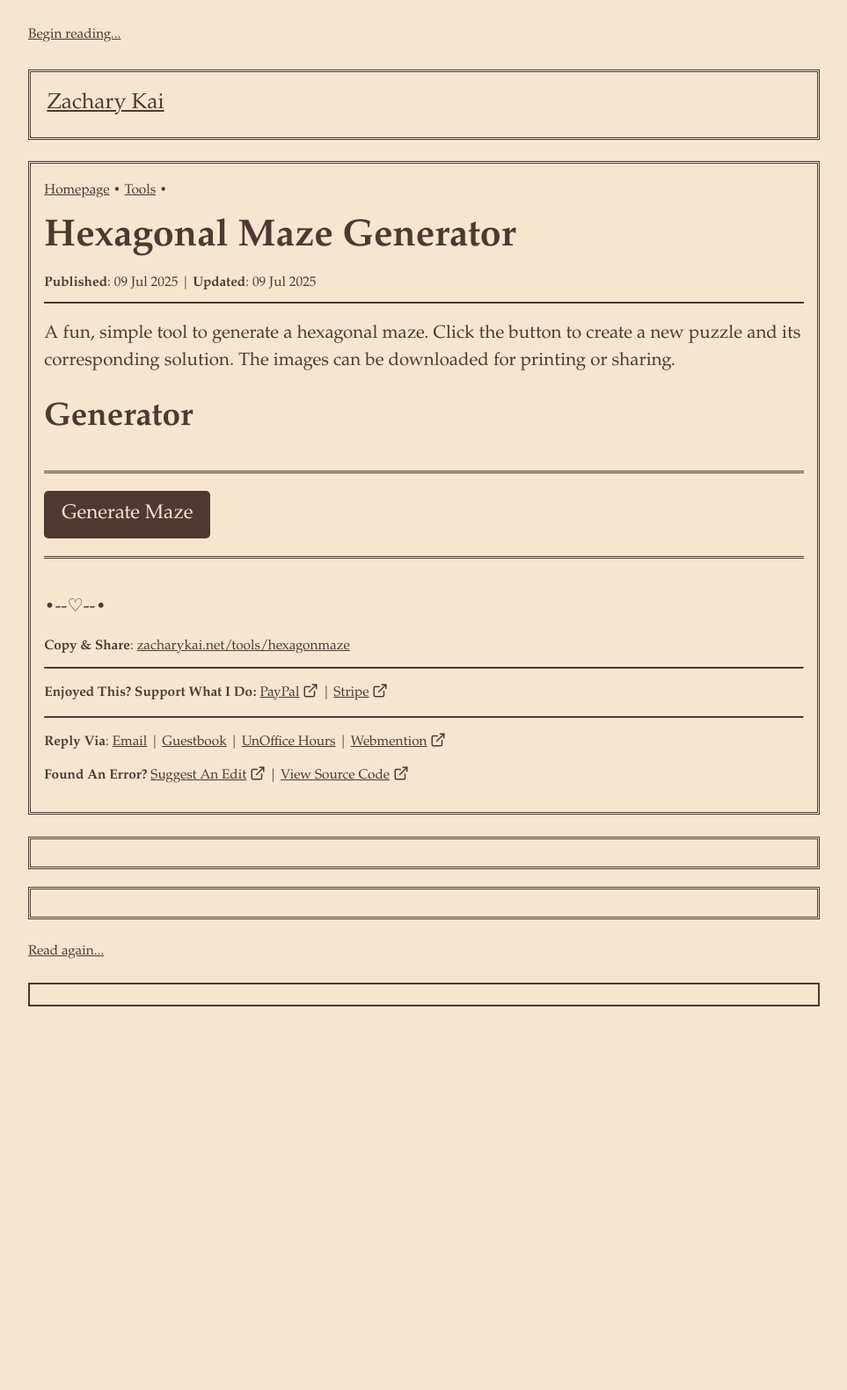
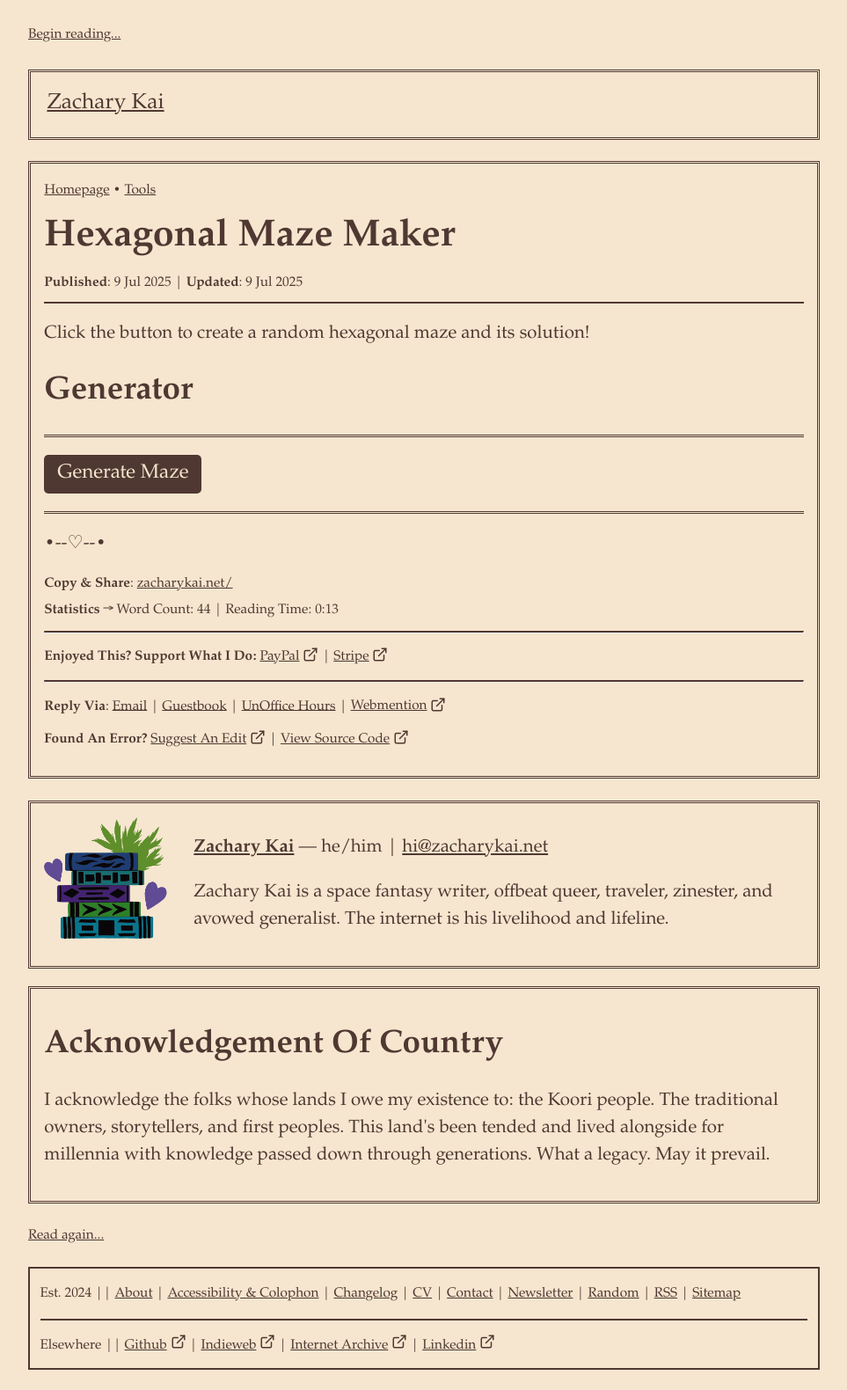
Before and after one commit to zk-codes/site, a PHP site: page /tools/hexagonmaze in a window 1280 px wide. Shown: the whole page at 88% size, without its empty margins (158-1121 px from the left). Before the commit the page ends 1144 px from the top, so only its background shows below. Run offline with PHP 8.4, Linux system fonts and the light colour scheme.

```diff
--- a/tools/circlemaze.php
+++ b/tools/circlemaze.php
@@ -288,7 +288,7 @@ if ($_SERVER['REQUEST_METHOD'] === 'POST') {
         <link rel="canonical" href="https://zacharykai.net/tools/circlemaze">
         <meta name="date" content="2025-07-09">
         <meta name="last-modified" content="2025-07-09">
-        <meta name="description" content="A simple tool to generate a random circular maze and its solution.">
+        <meta name="description" content="Click the button to create a random circular maze and its solution!">
     </head>
     <body>
         <p><a href="#top" class="essentials">Begin reading...</a></p>
@@ -315,7 +315,7 @@ if ($_SERVER['REQUEST_METHOD'] === 'POST') {
             <?php if ($maze_image_data && $solution_image_data): ?>
             <section class="maze-container">
                 <h2>Your Circular Maze</h2>
-                <p>Happy puzzling! You can righ-click or long-press on the image to save it.</p>
+                <p>Happy puzzling! You can right-click or long-press on the image to save it.</p>
                 <img src="<?= htmlspecialchars($maze_image_data) ?>" alt="Generated circular maze puzzle">
                 <hr>
                 <h2>Solution</h2>
--- a/tools/hexagonmaze.php
+++ b/tools/hexagonmaze.php
@@ -1,5 +1,4 @@
 <?php
-// --- Hexagonal Maze Logic (Fully Corrected and Optimized) ---
 
 class HexCell {
     public $q, $r;
@@ -94,11 +93,10 @@ class HexagonalMaze {
     }
 
     private function solve_maze(): void {
-        // Reset visited status for all cells before solving
         foreach ($this->grid as $cell) {
             $cell->visited = false;
         }
-        $this->solutionPath = []; // Ensure path is empty before starting
+        $this->solutionPath = [];
         $this->dfs($this->start_cell, $this->solutionPath);
     }
 
@@ -135,7 +133,6 @@ class HexagonalMaze {
     }
 
     private function hex_to_pixel(HexCell $c): array {
-        // Axial coordinate system for pointy-topped hexes
         $x = $this->center_x + $this->hex_size * (sqrt(3) * $c->q + sqrt(3) / 2 * $c->r);
         $y = $this->center_y + $this->hex_size * (3.0 / 2.0 * $c->r);
         return ['x' => $x, 'y' => $y];
@@ -160,7 +157,7 @@ class HexagonalMaze {
         $img = imagecreatetruecolor($this->img_size, $this->img_size);
         $bg = imagecolorallocate($img, 255, 255, 255);
         $wall_color = imagecolorallocate($img, 0, 0, 0);
-        $solution_color = imagecolorallocate($img, 255, 0, 0); // Red for the solution path
+        $solution_color = imagecolorallocate($img, 255, 0, 0);
         imagefill($img, 0, 0, $bg);
         imagesetthickness($img, 2);
 
@@ -183,9 +180,8 @@ class HexagonalMaze {
             }
         }
 
-        // Draw the solution path if requested
         if ($solution && !empty($this->solutionPath)) {
-            imagesetthickness($img, 4); // Make the solution path thicker
+            imagesetthickness($img, 4);
             for ($i = 0; $i < count($this->solutionPath) - 1; $i++) {
                 $p1 = $this->hex_to_pixel($this->solutionPath[$i]);
                 $p2 = $this->hex_to_pixel($this->solutionPath[$i + 1]);
@@ -193,17 +189,12 @@ class HexagonalMaze {
             }
         }
 
-        // ▼▼▼ NEW CODE START ▼▼▼
-
-        // Draw Entrance and Exit Arrows
-        $arrow_color = $wall_color; // Use black for arrows
+        $arrow_color = $wall_color;
         $arrow_base_size = $this->hex_size * 0.6;
         $arrow_height = $this->hex_size * 0.6;
         $offset_multiplier = 0.4;
 
-        // Entrance Arrow (Top)
         $start_pos = $this->hex_to_pixel($this->start_cell);
-        // The 'N' wall connects vertices at 270 and 330 degrees
         $angle1_rad = deg2rad(270);
         $angle2_rad = deg2rad(330);
         $x1 = $start_pos['x'] + $this->hex_size * cos($angle1_rad);
@@ -215,15 +206,13 @@ class HexagonalMaze {
         $offset = $this->hex_size * $offset_multiplier;
 
         $entrance_arrow_points = [
-            (int)($mid_x - $arrow_base_size / 2), (int)($mid_y - $offset - $arrow_height), // Base top-left
-            (int)($mid_x + $arrow_base_size / 2), (int)($mid_y - $offset - $arrow_height), // Base top-right
-            (int)($mid_x), (int)($mid_y - $offset)  // Tip pointing down
+            (int)($mid_x - $arrow_base_size / 2), (int)($mid_y - $offset - $arrow_height),
+            (int)($mid_x + $arrow_base_size / 2), (int)($mid_y - $offset - $arrow_height),
+            (int)($mid_x), (int)($mid_y - $offset)
         ];
         imagefilledpolygon($img, $entrance_arrow_points, 3, $arrow_color);
 
-        // Exit Arrow (Bottom)
         $end_pos = $this->hex_to_pixel($this->end_cell);
-        // The 'S' wall connects vertices at 90 and 150 degrees
         $angle1_rad = deg2rad(90);
         $angle2_rad = deg2rad(150);
         $x1 = $end_pos['x'] + $this->hex_size * cos($angle1_rad);
@@ -235,13 +224,11 @@ class HexagonalMaze {
         $offset = $this->hex_size * $offset_multiplier;
 
         $exit_arrow_points = [
-            (int)($mid_x - $arrow_base_size / 2), (int)($mid_y + $offset), // Base top-left
-            (int)($mid_x + $arrow_base_size / 2), (int)($mid_y + $offset), // Base top-right
-            (int)($mid_x), (int)($mid_y + $offset + $arrow_height) // Tip pointing down
+            (int)($mid_x - $arrow_base_size / 2), (int)($mid_y + $offset),
+            (int)($mid_x + $arrow_base_size / 2), (int)($mid_y + $offset),
+            (int)($mid_x), (int)($mid_y + $offset + $arrow_height)
         ];
         imagefilledpolygon($img, $exit_arrow_points, 3, $arrow_color);
-
-        // ▲▲▲ NEW CODE END ▲▲▲
 
         imagepng($img);
         imagedestroy($img);
@@ -259,11 +246,12 @@ if ($_SERVER['REQUEST_METHOD'] === 'POST') {
     $mazeGenerated = true;
 }
 ?>
+
 <!DOCTYPE html>
 <html lang="en-US">
 <head>
     <meta charset="utf-8">
-    <title>Hexagonal Maze Generator | Zachary Kai</title>
+    <title>Hexagonal Maze Maker | Zachary Kai</title>
     <meta name="viewport" content="width=device-width, initial-scale=1">
     <link rel="shortcut icon" href="/assets/icon.ico" type="image/x-icon">
     <link rel="stylesheet" href="/assets/style.css">
@@ -272,48 +260,45 @@ if ($_SERVER['REQUEST_METHOD'] === 'POST') {
     <link rel="alternate" type="application/rss+xml" title="Zachary Kai" href="/assets/rss.xml">
     <link rel="webmention" href="https://webmention.io/zacharykai.net/webmention" />
     <link rel="canonical" href="https://zacharykai.net/tools/hexagonmaze">
-    <meta name="date" content="<?php echo date('Y-m-d'); ?>">
-    <meta name="last-modified" content="<?php echo date('Y-m-d'); ?>">
-    <meta name="description" content="A tool to generate a medium-difficulty hexagonal maze puzzle and its solution.">
+    <meta name="date" content="2025-07-09">
+    <meta name="last-modified" content="2025-07-09">
+    <meta name="description" content="Making a hexagonal maze and its solution.">
 </head>
 <body>
     <p><a href="#top" class="essentials">Begin reading...</a></p>
     <header><nav><a href="/">Zachary Kai</a></nav></header>
     <main>
         <header>
-            <p class="breadcrumbs"><a href="/">Homepage</a> • <a href="/tools">Tools</a> •</p>
-            <h1 class="p-name">Hexagonal Maze Generator</h1>
+            <p class="breadcrumbs"><a href="/">Homepage</a> • <a href="/sitemap#tools">Tools</a></p>
+            <h1 class="p-name">Hexagonal Maze Maker</h1>
             <p class="postmeta">
-                <strong>Published</strong>: <time class="dt-published" datetime="2025-07-09">09 Jul 2025</time> |
-                <strong>Updated</strong>: <time class="dt-modified" datetime="2025-07-09">09 Jul 2025</time>
+                <strong>Published</strong>: <time class="dt-published" datetime="2025-07-09">9 Jul 2025</time> |
+                <strong>Updated</strong>: <time class="dt-modified" datetime="2025-07-09">9 Jul 2025</time>
             </p>
         </header>
-        <p id="top" class="p-summary">A fun, simple tool to generate a hexagonal maze. Click the button to create a new puzzle and its corresponding solution. The images can be downloaded for printing or sharing.</p>
-
+        <p id="top" class="p-summary">Click the button to create a random hexagonal maze and its solution!</p>
         <h2 id="generator">Generator</h2>
-        <form action="/tools/hexagonmaze" method="post" style="margin: 2em 0;">
-            <button type="submit" style="padding: 10px 20px; font-size: 1.1em; cursor: pointer;">Generate Maze</button>
+        <form action="/tools/hexagonmaze" method="post">
+            <button type="submit">Generate Maze</button>
         </form>
 
         <?php if ($mazeGenerated): ?>
         <h2 id="puzzle">Puzzle</h2>
-        <p>⬇️ ENTRANCE</p>
-        <img src="<?php echo $puzzleSrc; ?>" alt="A hexagonal maze puzzle." style="max-width: 100%; height: auto; border: 1px solid #ccc; background-color: #f9f9f9;">
-        <p style="text-align: center;">⬇️ EXIT</p>
+        <p>Happy puzzling! You can right-click or long-press on the image to save it.</p>
+        <img src="<?php echo $puzzleSrc; ?>" alt="A hexagonal maze puzzle.">
         <p><a href="<?php echo $puzzleSrc; ?>" download="hexagonal_maze_puzzle.png"><strong>Download Puzzle PNG</strong></a></p>
 
         <details style="margin-top: 2em;">
             <summary><h2 id="solution" style="display: inline; font-size: 1.2em; cursor: pointer;">Solution</h2></summary>
-            <p style="margin-top: 1em;">⬇️ ENTRANCE</p>
-            <img src="<?php echo $solutionSrc; ?>" alt="The solution path for the hexagonal maze." style="max-width: 100%; height: auto; border: 1px solid #ccc; background-color: #f9f9f9; margin-top: 1em;">
-            <p style="text-align: center;">⬇️ EXIT</p>
+            <img src="<?php echo $solutionSrc; ?>" alt="The solution path for the hexagonal maze.">
             <p><a href="<?php echo $solutionSrc; ?>" download="hexagonal_maze_solution.png"><strong>Download Solution PNG</strong></a></p>
         </details>
         <?php endif; ?>
 
 <p>•--♡--•</p>
             <section class="essentials">
-            <p><strong>Copy & Share</strong>: <a href="/tools/hexagonmaze" class="u-url">zacharykai.net/tools/hexagonmaze</a></p>
+                <p><strong>Copy & Share</strong>: <a href="/" class="u-url">zacharykai.net/</a></p>
+                <p><strong>Statistics</strong> &rarr; Word Count: 44 | Reading Time: 0:13</p>
                 <hr>
                 <p>
                     <strong>Enjoyed This? Support What I Do:</strong>
@@ -336,11 +321,39 @@ if ($_SERVER['REQUEST_METHOD'] === 'POST') {
             </section>
         </main>
         <section class="h-card vcard">
+            <section class="h-card-image">
+                <picture>
+                    <source srcset="/assets/zk_icon.webp" type="image/webp">
+                    <img class="u-photo" loading="lazy" src="/assets/zk_icon.png" alt="Zachary Kai's digital drawing: 5 stacked books (blue/teal/green/purple, black spine designs), green plant behind top book, purple heart on either side.">
+                </picture>
+            </section>
+            <section class="h-card-content">
+                <p><strong><a class="u-url u-id p-name" href="https://zacharykai.net" rel="me"><span class="fn">Zachary Kai</span></a></strong> — <span class="p-pronouns">he/him</span> | <a class="u-email email" href="mailto:hi@zacharykai.net" rel="me">hi@zacharykai.net</a></p>
+                <p class="p-note">Zachary Kai is a space fantasy writer, offbeat queer, traveler, zinester, and avowed generalist. The internet is his livelihood and lifeline.</p>
+            </section>
         </section>
         <section class="acknowledgement">
+            <h2>Acknowledgement Of Country</h2>
+            <p>I acknowledge the folks whose lands I owe my existence to: the Koori people. The traditional owners, storytellers, and first peoples. This land's been tended and lived alongside for millennia with knowledge passed down through generations. What a legacy. May it prevail.</p>
         </section>
         <p><a href="#top" class="essentials">Read again...</a></p>
         <footer>
+            <p>Est. 2024 ||
+                <a href="/about">About</a> |
+                <a href="/colophon">Accessibility & Colophon</a> |
+                <a href="/changelog">Changelog</a> |
+                <a href="/cv">CV</a> |
+                <a href="/hello">Contact</a> |
+                <a href="/newsletter">Newsletter</a> |
+                <a href="/random">Random</a> |
+                <a href="/assets/rss.xml">RSS</a> |
+                <a href="/sitemap">Sitemap</a>
+            </p>
+            <p class="elsewhere">Elsewhere ||
+                <a href="/github" rel="noopener">Github</a> |
+                <a href="/indieweb" rel="noopener">Indieweb</a> |
+                <a href="/internet-archive" rel="noopener">Internet Archive</a> |
+                <a href="/linkedin" rel="noopener">Linkedin</a></p>
         </footer>
     </body>
 </html>
```
Lines whose indentation alone changed are shown as unchanged.
